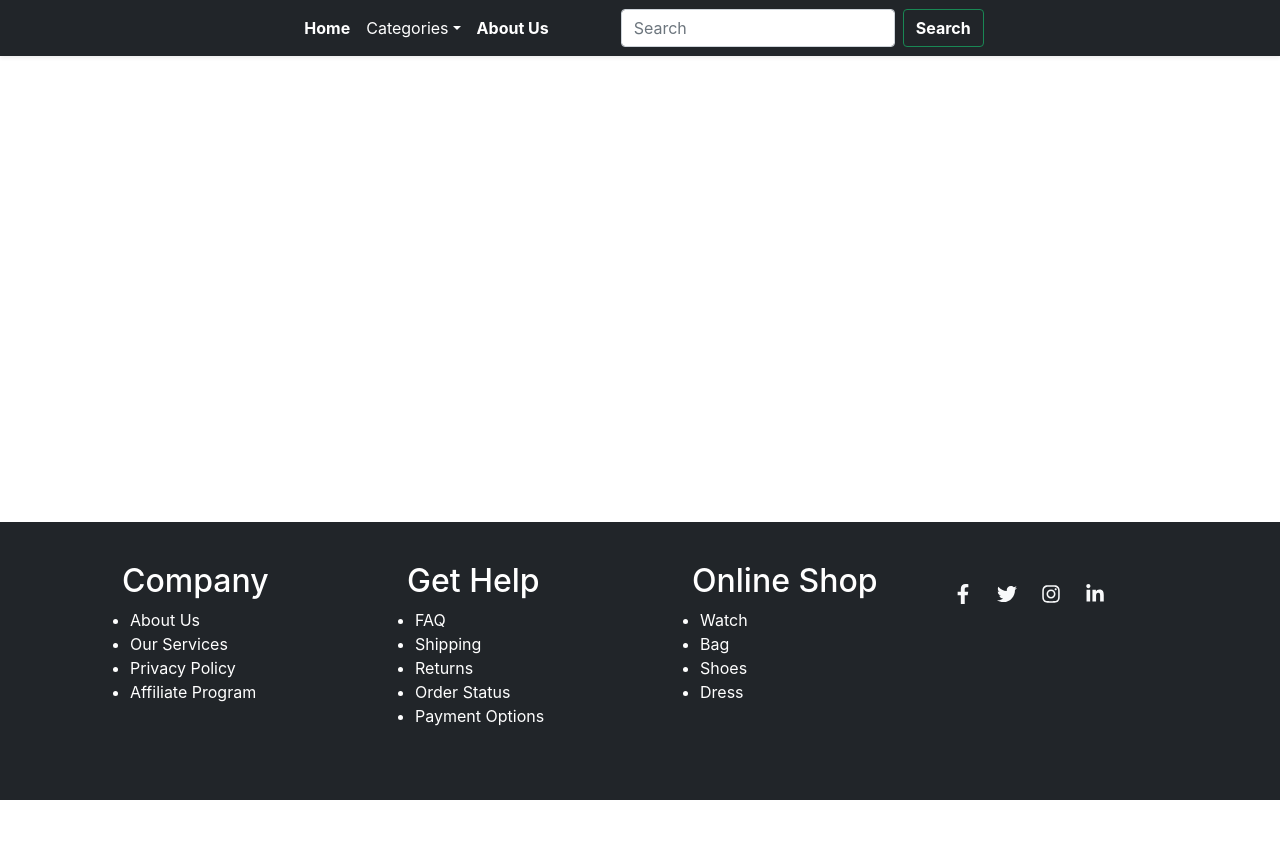
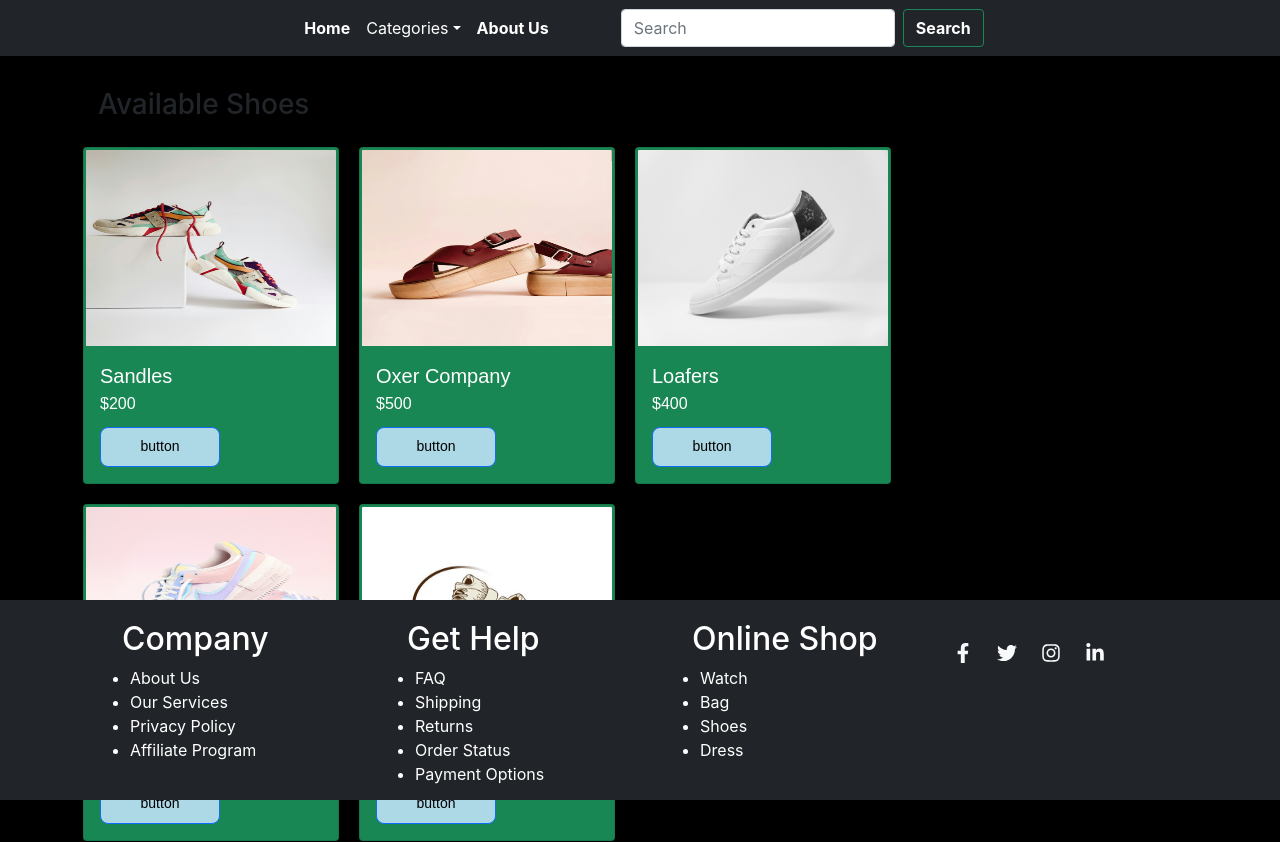
Before and after one commit to Hussain-0408/shoes-store-redux, a React (Create React App) app: page / in a window 1280 px wide. Before the commit the page ends 800 px from the top, so only its background shows below. Built offline with nearby package versions, Linux system fonts and the light colour scheme.

Commit message:
added cards

```diff
--- a/src/App.css
+++ b/src/App.css
@@ -3,4 +3,146 @@ footer {
   bottom: 0;
   width: 100%;
   z-index: 1000;
+  height: 200px;
 }
+
+
+.card-bodyroot {
+    /* gap: 20px; */
+    max-width: 16rem;
+    font-weight: 10px;
+    width: 100%;
+    line-height: 15px;
+    font-family: sans-serif;
+    /* border: 2px solid red; */
+
+}
+
+.card-bodyroot img {
+    width: auto;
+    height: 200px;
+    padding: 2px;
+}
+.card-body button{
+     width: 120px;
+     height: 40px;
+     border-radius: 0.5rem;
+     background-color: lightblue;
+     color: black;
+}
+.card-body h5 ,p{
+    margin-top: 0px;
+    display: flex;
+    flex-direction: column;
+    align-items: start;
+    justify-content: start;
+    /* border: 1px solid red; */
+}
+.information-childcontainer {
+    /* border: 1px solid green; */
+    margin: 1px;
+    width: 100%;
+    display: flex;
+
+}
+
+.shoes-card {
+    /* border: 1px solid black; */
+    width: 80%;
+    display: flex;
+    flex-wrap: wrap;
+    color: white;
+    gap: 20px;
+}
+
+.cart-container {
+    /* border: 1px solid blue; */
+    width: 60%;
+    margin: 4px;
+    overflow-y: hidden;
+    overflow-x: hidden;
+    font-family: sans-serif;
+    height: inherit;
+
+}
+
+.image {
+    width:70px ;
+    height: 70px;
+    border-radius: 5px;
+
+}
+.buttons{
+    justify-content: space-around;
+    align-items: center;
+    display: flex;
+
+
+}
+.buttons p{
+    font-size: 15px;
+    font-weight: 20px;
+    text-align: center;
+
+}
+
+
+@media (max-width:786px) {
+    .card-container {
+        display: flex;
+        flex-direction: row;
+        width: 100%;
+        gap: 10px;
+
+    }
+    .buttons{
+    /* width: 130px; */
+
+    justify-content:end ;
+    align-items: center;
+    text-align: center;
+    /* border: 2px solid red; */
+    }
+
+    .shoes-card img {
+        width: auto;
+        height: 350px;
+    }
+
+    .shoes-card {
+        display: wrap;
+        flex-direction: column;
+        align-items: start;
+        width: 100%;
+    }
+
+    .card-bodyroot {
+        width: 100%;
+        flex: 1 1 calc(33.33% - 100px);
+        max-width: 100%;
+        gap: 10px;
+    }
+
+    .information-childcontainer {
+        display: flex;
+        flex-direction: column-reverse;
+        width: 100%;
+        justify-content: space-between;
+        /* border: 2px solid red; */
+        justify-content: center;
+        align-items: center;
+    }
+
+    .cart-container {
+        display: flex;
+        flex-direction: column;
+        width: 100%;
+    }
+    .image-name{
+        width: 1rem;
+
+        margin-top: 0px;
+
+    }
+
+}
--- a/src/App.js
+++ b/src/App.js
@@ -3,6 +3,7 @@ import { Route, Routes } from 'react-router-dom';
 import './App.css';
 import Header from './components/Header';
 import Footer from './components/Footer';
+import CardItems from './components/CardItems';
 
 
 
@@ -11,14 +12,7 @@ function App() {
   return (
     <div >
       <Header />
-      <Routes>
-
-        {/* <Route path="/" element={<HomePage />} /> */}
-
-
-      </Routes>
-
-
+      <CardItems />
       <Footer />
 
 
--- /dev/null
+++ b/src/components/CardItems.js
@@ -0,0 +1,96 @@
+import React from 'react'
+import  { useState } from 'react';
+import img2 from "../components/images/img2.jpg";
+import img3 from "../components/images/img3.jpg";
+import img4 from "../components/images/img4.jpg";
+import img5 from "../components/images/img5.jpg";
+import img1 from "../components/images/img1.jpg";
+// import './App.css';
+
+const CardItems = () => {
+    const cardsData = [
+    { name: "Sandles", price: 200, img: img2 },
+    { name: "Oxer Company", price: 500, img: img3 },
+    { name: "Loafers", price: 400, img: img4 },
+    { name: "Sneakers", price: 300, img: img5 },
+    { name: "High Heels", price: 200, img: img1 },
+
+  ];
+
+  return (
+    <div>
+    <div className="root-container container  mt-0 w-100 h-100 ">
+      <div className="child-container mt-0 w-100 h-100 d-flex flex-column">
+        <div className="shoes-heading">
+          <h2 className="mt-3  fs-3 font-serif p-3">Available Shoes</h2>
+        </div>
+
+        <div className=' informaiton-container  '>
+          <div className='information-childcontainer'>
+            <div className='shoes-card'>
+              {cardsData.map((card, index) => (
+                <div key={index} className="card card-bodyroot  bg-success">
+                  <img src={card.img} className="card-img-top" alt={card.name} />
+                  <div className="card-body ">
+                    <h5 className="card-title">{card.name}</h5>
+                    <p className="card-text"> ${card.price}</p>
+
+                      <button
+
+                        type="button"
+
+                        className="btn btn-primary btn-sm me-2 add-button"
+                      >
+                       button
+
+                      </button>
+
+                  </div>
+                </div>
+              ))}
+            </div>
+
+            {/* <div className='cart-container'>
+              <div className=" mt-0 p-3 w-100 bg-success text-white">
+                <h3>Cart</h3>
+                {cardsData.length === 0 ? (
+                  <p>No items in cart</p>
+                ) : (
+                  <div>
+                    {cardsData.map((item, index) => (
+                      <div
+                        key={index}
+                        className="d-flex justify-content-between  align-items-center w-100 border-bottom  py-2"
+                      >
+                        <img src={item.img} alt={item.name} className='image ' />
+                        <div className='d-flex justify-content-between  image-name   rounded-3   w-50 align-items-center'>
+                          <p className='mt-2 '>{item.name}</p>
+                          <p className='mt-2'>Price: ${item.price}</p>
+                        </div>
+                        <div className='d-flex  p-1 buttons    '>
+                          <div className=' chaild-buttons '>
+                            <button className='border rounded-2 '>-</button>
+                            <span className="mx-2"></span>
+                            <button  className='border rounded-2'>+</button>
+                          </div>
+
+                        </div>
+                      </div>
+                    ))}
+
+                    <h4>Total: $</h4>
+                  </div>
+                )}
+              </div>
+
+            </div> */}
+          </div>
+        </div>
+      </div>
+    </div>
+
+    </div>
+  )
+}
+
+export default CardItems
--- a/src/components/Footer.js
+++ b/src/components/Footer.js
@@ -5,7 +5,7 @@ import { FaFacebookF, FaTwitter, FaInstagram, FaLinkedinIn } from 'react-icons/f
 
 function Footer() {
     return (
-        <footer className="bg-dark py-4 ">
+        <footer className="bg-dark py-1  ">
             <Container>
                 <Row>
                     <Col xs={6} md={4} lg={3} className="mb-3">
--- a/src/index.css
+++ b/src/index.css
@@ -5,6 +5,7 @@ body {
     sans-serif;
   -webkit-font-smoothing: antialiased;
   -moz-osx-font-smoothing: grayscale;
+  background-color: black;
 }
 
 code {
```
